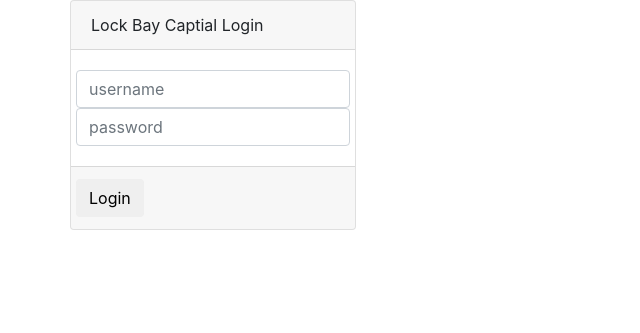
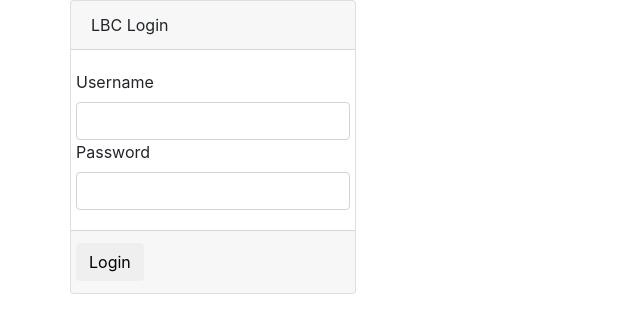
Before and after one commit to johntcarroll/ajj, a PHP site: page /database_name/ in a window 1280 px wide. Shown: the top 333 px of the page, without its empty margins (0-640 px from the left). Run offline with PHP 8.4, Linux system fonts and the light colour scheme.

Commit message:
login testing

```diff
--- a/index.php
+++ b/index.php
@@ -8,21 +8,19 @@
                 <div class='col-xs-4 col-xs-offset-4'>
                     <div class='card'>
                         <div class='card-header'>
-                            Lock Bay Captial Login
+                            LBC Login
                         </div>
                         <div class='card-body'>
                             <div class='row'>
                                 <div class='col-xs-12'>
-                                    <div class='input-group'>
-                                        <input class='form-control' name='username' placeholder='username' />
-                                    </div>
+                                    <label>Username</label>
+                                    <input class='form-control' name='username' />
                                 </div>
                             </div>
                             <div class='row'>
                                 <div class='col-xs-12'>
-                                    <div class='input-group'>
-                                        <input class='form-control' name='password' placeholder='password' />
-                                    </div>
+                                    <label>Password</label>
+                                    <input class='form-control' name='password' />
                                 </div>
                             </div>
                         </div>
```
